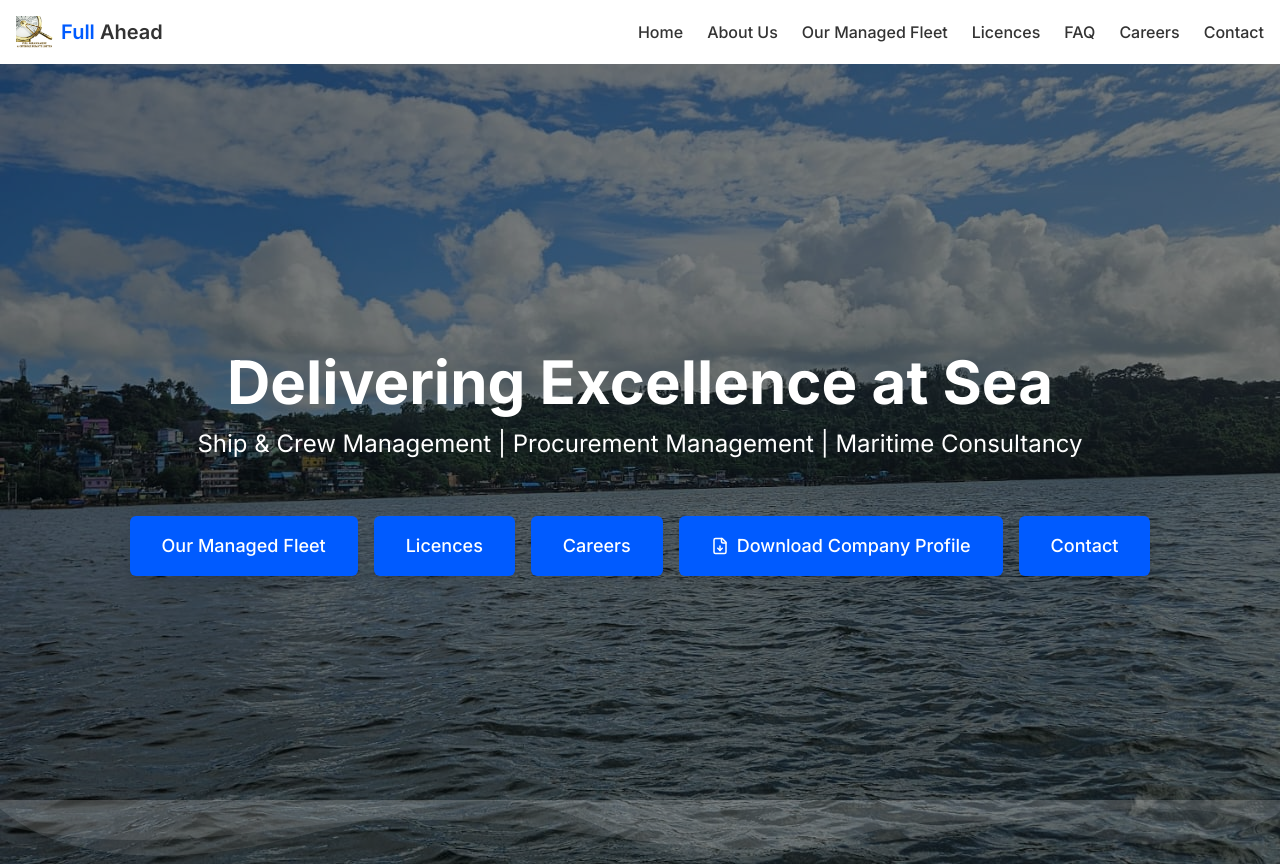
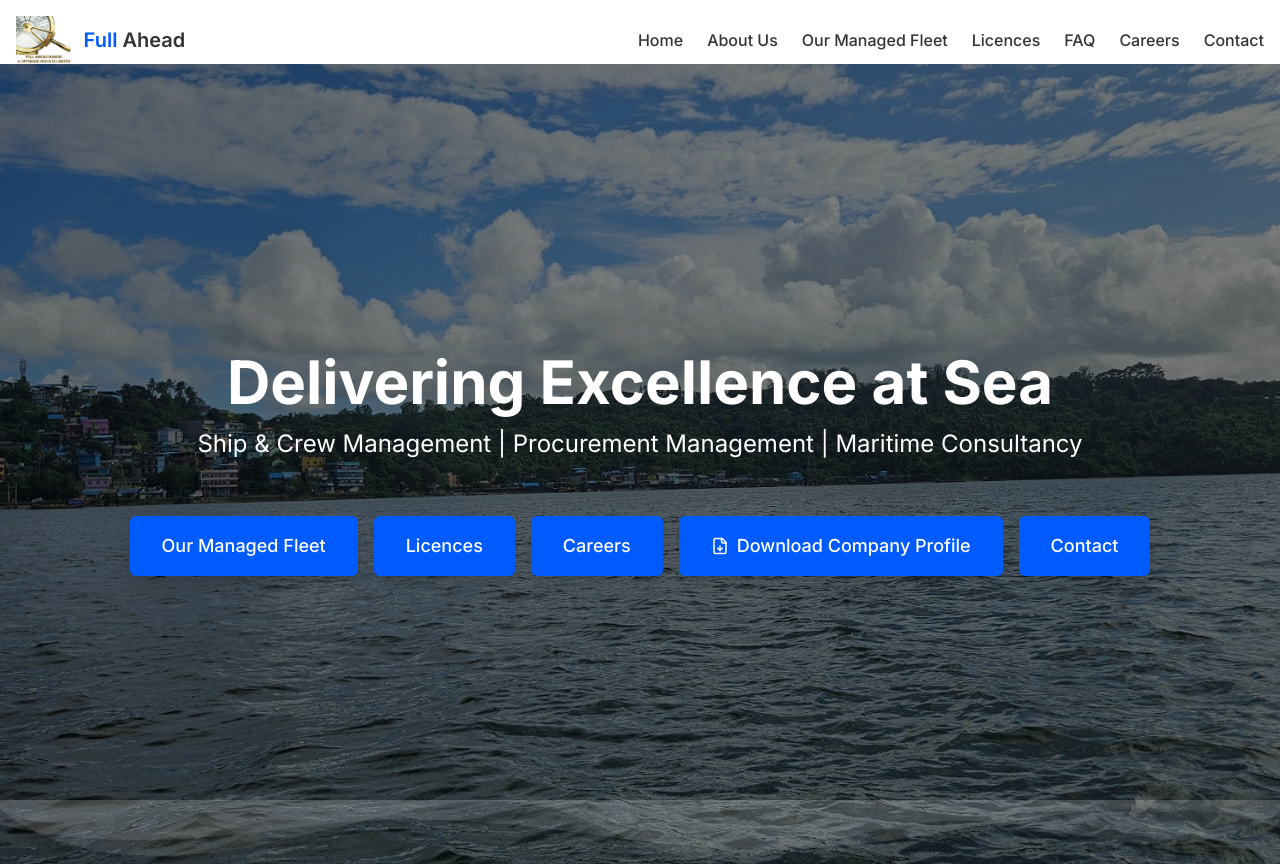
Before and after one commit to AadidevRaizada/Fullahead, a React (Vite) app: page / in a window 1280 px wide. Shown: the top 866 px of the page. Built offline with nearby package versions, Linux system fonts and the light colour scheme.

Commit message:
Increase logo size: Navbar h-8 to h-12, Footer h-6 to h-10 for better visibility

```diff
--- a/src/components/layout/Footer.tsx
+++ b/src/components/layout/Footer.tsx
@@ -13,7 +13,7 @@ const Footer: React.FC = () => {
               <img
                 src="/images/Full-AheadLogo.jpg"
                 alt="Full Ahead Logo"
-                className="h-6 mr-2"
+                className="h-10 mr-3"
               />
               <span className="text-xl font-semibold">
                 <span className="text-primary">Full</span> Ahead
--- a/src/components/layout/Navbar.tsx
+++ b/src/components/layout/Navbar.tsx
@@ -45,7 +45,7 @@ const Navbar: React.FC = () => {
             <img
               src="/images/Full-AheadLogo.jpg"
               alt="Full Ahead Logo"
-              className="h-8 mr-2"
+              className="h-12 mr-3"
             />
             <span className="text-xl font-semibold">
               <span className="text-primary">Full</span> Ahead
```
